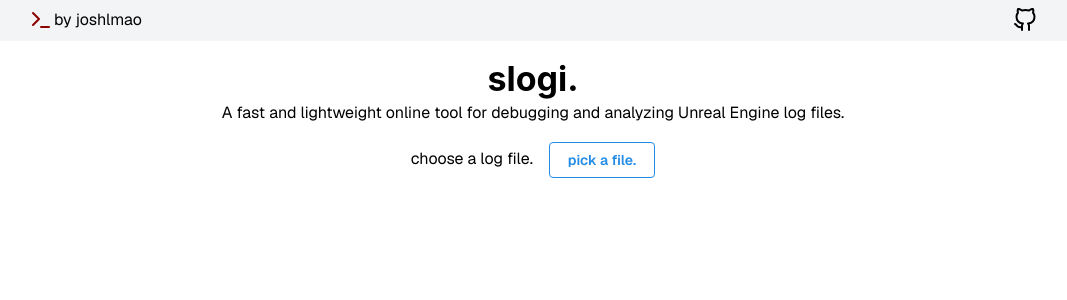
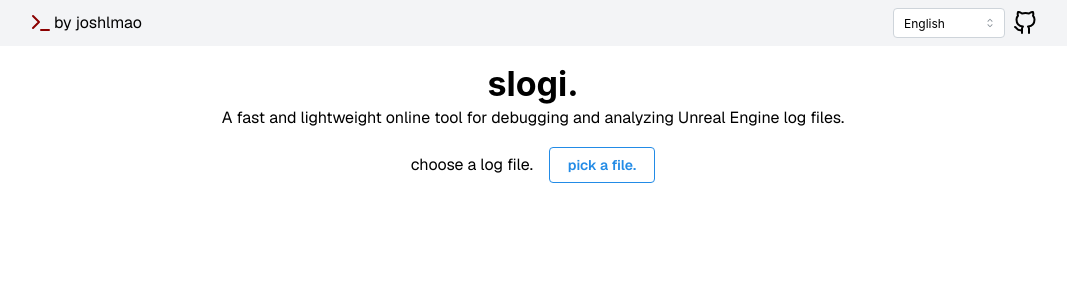
Before and after one commit to JoshLmao/slogi, a Next.js app: page / in a window 1280 px wide. Shown: the top 300 px of the page, without its empty margins (107-1174 px from the left). Built offline with nearby package versions, Linux system fonts and the light colour scheme.

Commit message:
Added select and able to change language

```diff
--- a/src/app/components/Landing.tsx
+++ b/src/app/components/Landing.tsx
@@ -9,6 +9,7 @@
     Group,
     FileButton,
     Drawer,
+    Select,
 } from "@mantine/core";
 import { GitHub, RotateCcw, Sliders, Terminal } from "react-feather";
 import { useDisclosure } from "@mantine/hooks";
@@ -25,6 +26,7 @@
     const [fileContent, setFileContent] = useState<string | null>(null);
     const [error, setError] = useState<string | null>(null);
     const [opened, { open, close }] = useDisclosure(false);
+    const [language, setLanguage] = useState<string>("en");
 
     const logLevelsArray = Object.values(ELogLevel);
 
@@ -178,6 +180,13 @@
 
     const bHasValidFile = fileContent !== "" && fileContent !== null;
 
+    // Language options for easy expansion
+    const languageOptions = [
+        { value: "en", label: "English" },
+        { value: "zh", label: "简体中文" },
+        // Add more languages here as needed
+    ];
+
     return (
         <div className="min-h-screen flex flex-col">
             {/* Thin heading strip */}
@@ -189,6 +198,15 @@
                             by joshlmao
                         </Group>
                     </a>
+                    <div className="flex items-center gap-2">
+                        <Select
+                            data={languageOptions}
+                            value={language}
+                            onChange={(value) => value && setLanguage(value)}
+                            size="xs"
+                            className="w-28"
+                            aria-label="Select language"
+                        />
                         <a
                             href="https://github.com/joshlmao/slogi"
                             target="_blank"
@@ -196,6 +214,7 @@
                         >
                             <GitHub color="black" />
                         </a>
+                    </div>
                 </div>
             </div>
 
```
Lines whose indentation alone changed are shown as unchanged.
